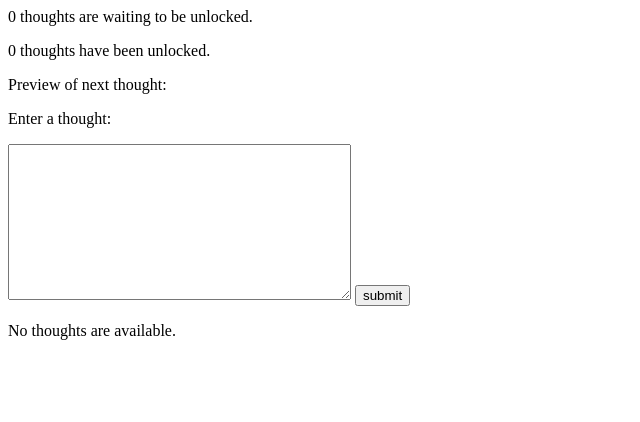
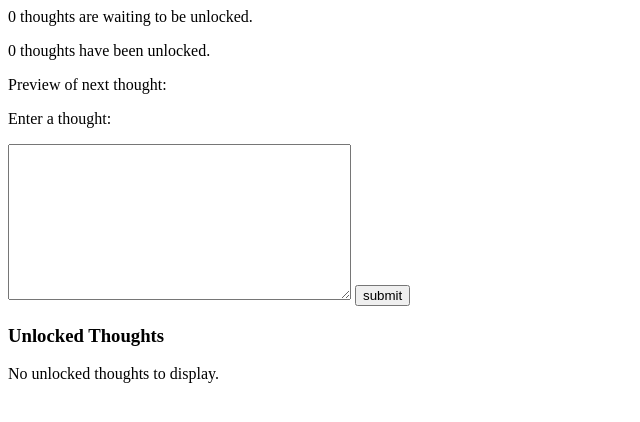
Before and after one commit to mnewsome/penny-for-your-thoughts, a Django app: page / in a window 1280 px wide. Shown: the top 422 px of the page, without its empty margins (0-640 px from the left). Run offline with Django 3.2, Linux system fonts and the light colour scheme; data that the repository does not hold is empty.

Commit message:
updates show_thoughts inclusion tag  to display only unlocked thought

```diff
--- a/penny_for_your_thoughts/templates/index.html
+++ b/penny_for_your_thoughts/templates/index.html
@@ -15,4 +15,5 @@
   <input type="submit" value="submit">
 </form>
 
-{% show_thoughts %}
+<h3>Unlocked Thoughts</h3>
+{% show_unlocked_thoughts %}
--- a/thoughts/templates/thoughts/index.html
+++ b/thoughts/templates/thoughts/index.html
@@ -5,5 +5,5 @@
   {% endfor %}
 </ul>
 {% else %}
-<p>No thoughts are available.</p>
+<p>No unlocked thoughts to display.</p>
 {% endif %}
--- a/thoughts/templatetags/thought_tags.py
+++ b/thoughts/templatetags/thought_tags.py
@@ -5,6 +5,6 @@ from thoughts.models import Thought
 register = template.Library()
 
 @register.inclusion_tag('thoughts/index.html')
-def show_thoughts():
-  thoughts = Thought.objects.all().order_by('date_created')
+def show_unlocked_thoughts():
+  thoughts = Thought.objects.filter(is_locked=False).order_by('date_created')
   return {'thoughts': thoughts}
```
